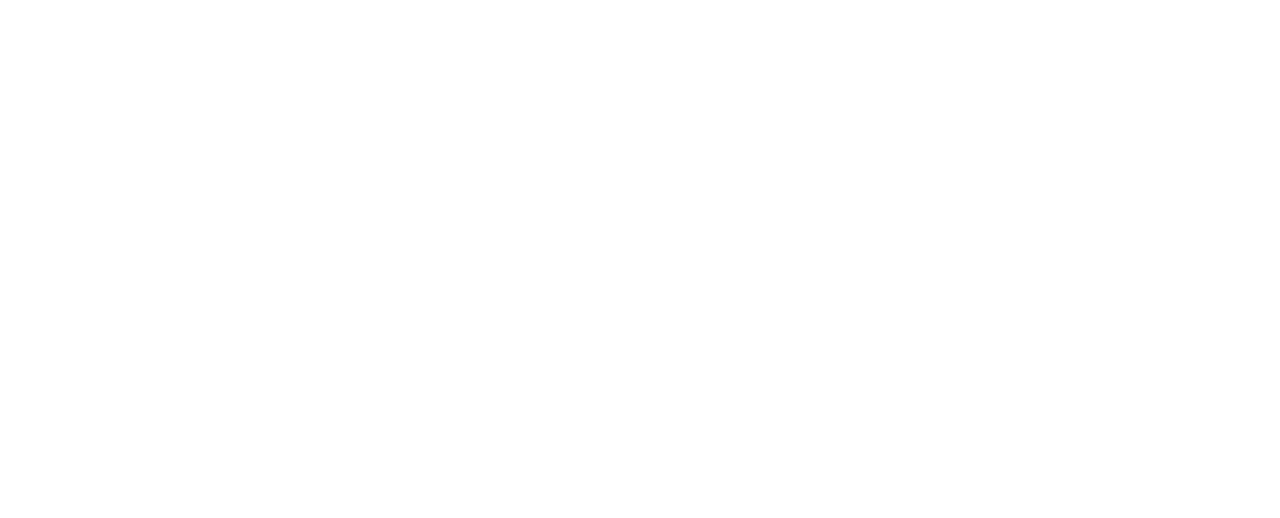
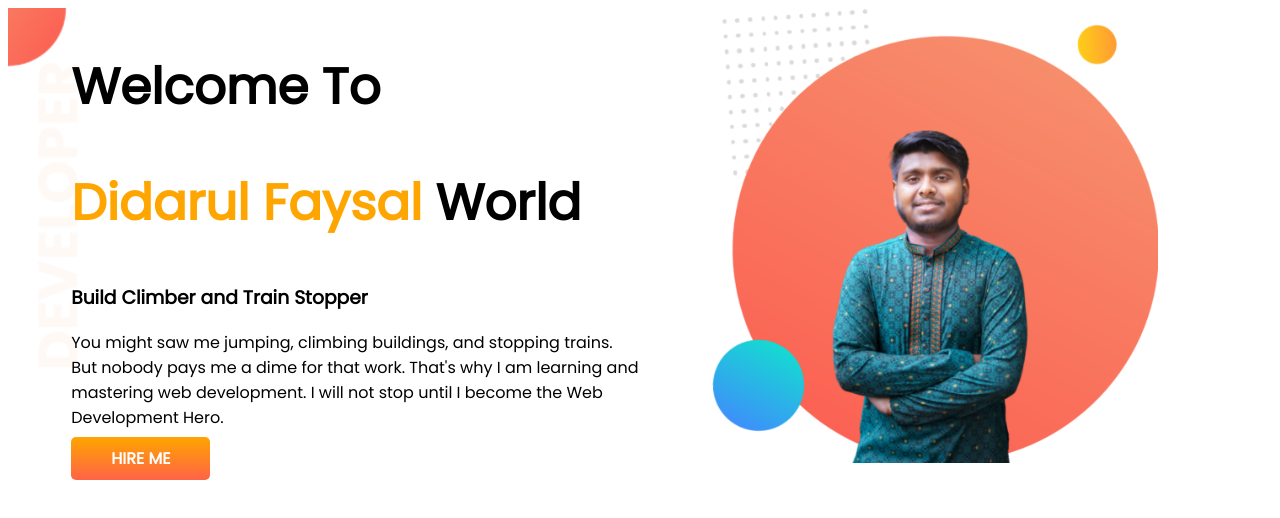
Before and after one commit to didar07/developer-portfolio, a plain HTML site: page index.html in a window 1280 px wide. Drawn offline with Linux system fonts and the light colour scheme.

Commit message:
top-banner added

```diff
--- a/index.html
+++ b/index.html
@@ -1,13 +1,33 @@
 <!DOCTYPE html>
 <html lang="en">
+
 <head>
     <meta charset="UTF-8">
     <meta http-equiv="X-UA-Compatible" content="IE=edge">
     <meta name="viewport" content="width=device-width, initial-scale=1.0">
     <title>Didar portfolio</title>
+    <link rel="preconnect" href="https://fonts.googleapis.com">
+    <link rel="preconnect" href="https://fonts.gstatic.com" crossorigin>
+    <link href="https://fonts.googleapis.com/css2?family=Poppins&display=swap" rel="stylesheet">
     <link rel="stylesheet" href="style.css">
 </head>
+
 <body>
+    <section class="top-banner">
+        <div class="half-width">
+            <h1>Welcome To</h1>
+            <h1><span class="orange-color">Didarul Faysal</span> World</h1>
+            <h3>Build Climber and Train Stopper</h3>
+            <p>You might saw me jumping, climbing buildings, and stopping trains. But nobody pays me a dime for that
+                work.
+                That's why I am learning and mastering web development. I will not stop until I become the Web
+                Development
+                Hero.</p>
+            <a class="link-button" target="_blank" href="https://www.linkedin.com/in/didarul-faysal-862447244/">HIRE
+                ME</a>
+        </div>
+        <div class="half-width"><img src="images/didar.png" alt=""></div>
+    </section>
+</body>
 
-</body>
 </html>
--- a/style.css
+++ b/style.css
@@ -0,0 +1,38 @@
+body {
+    font-family: 'Poppins', sans-serif;
+}
+
+h1 {
+    font-size: 50px;
+}
+
+.orange-color {
+    color: orange;
+}
+
+section {
+    display: flex;
+}
+
+.half-width {
+    width: 50%;
+    padding-left: 5%;
+}
+
+.half-width img {
+    width: 80%;
+}
+
+.link-button {
+    text-decoration: none;
+    background-image: linear-gradient(orange, tomato);
+    padding: 10px 40px;
+    color: white;
+    font-weight: 700;
+    border-radius: 5px;
+}
+
+.top-banner {
+    background-image: url(images/top-banner.png);
+    background-repeat: no-repeat;
+}
```
Also changed, not shown: images/didar.png (added), images/top-banner.png (added).
